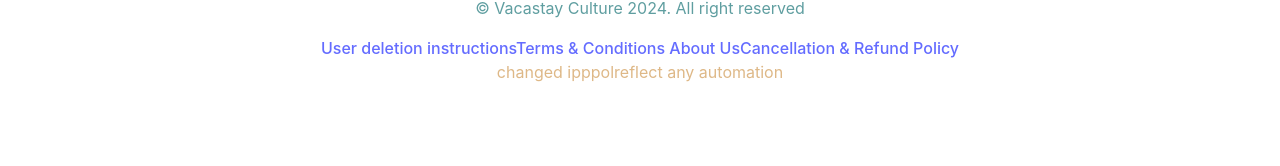
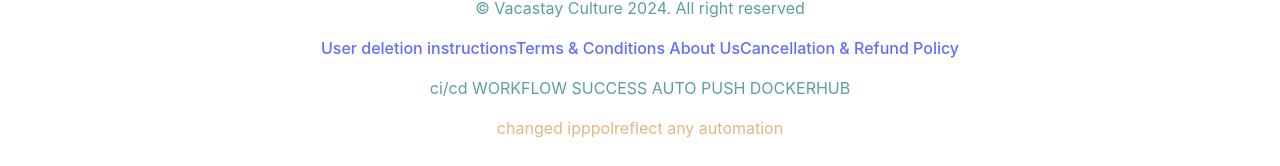
Before and after one commit to willindo/rect, a React (Vite) app: page / in a window 1280 px wide. Shown: the part 952-1118 px from the top of the page. Before the commit the page ends 1068 px from the top, so only its background shows below. Built offline with nearby package versions, Linux system fonts and the light colour scheme.

Commit message:
span last

```diff
--- a/src/App.jsx
+++ b/src/App.jsx
@@ -12,8 +12,8 @@
       <h3>CI-CD DEPLOYMENT</h3>
       <h1>really excited live develop environment </h1>
       <Icons />
+      <p>ci/cd WORKFLOW SUCCESS AUTO PUSH DOCKERHUB</p>
       <span>changed ipppolreflect any automation </span>
-      {/* <p>ci/cd WORKFLOW SUCCESS AUTO PUSH DOCKERHUB</p> */}
     </>
   );
 }
```
